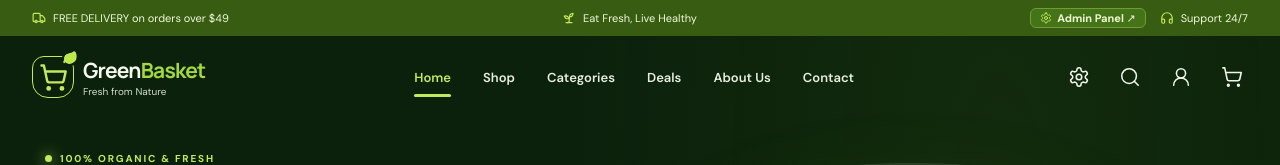
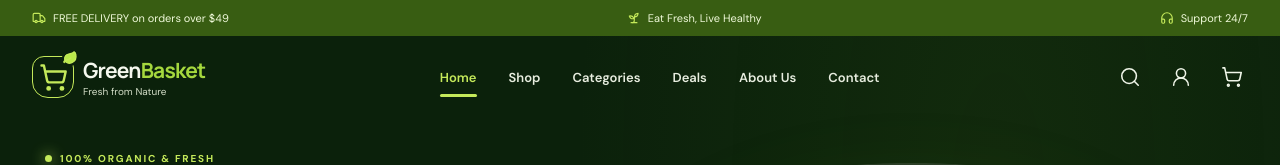
Before and after one commit to sazibkhan-me-6/GreenBasket, a React (Vite) app: page / in a window 1280 px wide. Shown: the top 165 px of the page. Built offline with nearby package versions, Linux system fonts and the light colour scheme; grey boxes are pictures that could not be loaded.

Commit message:
fix: hide admin panel from public screen and enable discreet shortcuts (Ctrl+Shift+A and #admin)

```diff
--- a/01-Frontend/src/main.jsx
+++ b/01-Frontend/src/main.jsx
@@ -3,7 +3,7 @@ import { createRoot } from 'react-dom/client';
 import {
   Leaf, Truck, Headphones, Search, UserRound, ShoppingCart, ArrowRight,
   ShieldCheck, Sprout, Heart, Menu, X, Star, CheckCircle2, Mail, Instagram,
-  Facebook, Youtube, Plus, Minus, Settings
+  Facebook, Youtube, Plus, Minus
 } from 'lucide-react';
 import './styles.css';
 
@@ -43,6 +43,31 @@ function App() {
   useEffect(() => {
     api.saveFavorites(favorites);
   }, [favorites]);
+
+  // Hidden admin access: Ctrl+Shift+A, Alt+A, or URL hash #admin
+  useEffect(() => {
+    const handleKeyDown = (e) => {
+      if (((e.ctrlKey || e.metaKey) && e.shiftKey && (e.key === 'A' || e.key === 'a')) || (e.altKey && (e.key === 'A' || e.key === 'a'))) {
+        e.preventDefault();
+        window.open('https://greenbasket-admin-panel.vercel.app/', '_blank', 'noopener,noreferrer');
+      }
+    };
+    window.addEventListener('keydown', handleKeyDown);
+
+    const checkHash = () => {
+      if (window.location.hash.toLowerCase() === '#admin') {
+        window.history.replaceState(null, '', window.location.pathname);
+        window.open('https://greenbasket-admin-panel.vercel.app/', '_blank', 'noopener,noreferrer');
+      }
+    };
+    checkHash();
+    window.addEventListener('hashchange', checkHash);
+
+    return () => {
+      window.removeEventListener('keydown', handleKeyDown);
+      window.removeEventListener('hashchange', checkHash);
+    };
+  }, []);
 
   const getProductPrice = (p) => (p && p.discountPrice && Number(p.discountPrice) > 0 && Number(p.discountPrice) < Number(p.price)) ? Number(p.discountPrice) : Number(p.price || 0);
 
@@ -107,30 +132,7 @@ function App() {
         <div className="top-inner">
           <span><Truck size={14}/> FREE DELIVERY on orders over $49</span>
           <span><Sprout size={14}/> Eat Fresh, Live Healthy</span>
-          <div style={{ display: 'flex', alignItems: 'center', gap: '14px' }}>
-            <a
-              href="https://greenbasket-admin-panel.vercel.app/"
-              target="_blank"
-              rel="noopener noreferrer"
-              style={{
-                background: '#457319',
-                color: '#effbd2',
-                border: '1px solid #6e9d30',
-                borderRadius: '6px',
-                padding: '2px 9px',
-                fontSize: '11px',
-                fontWeight: 700,
-                display: 'inline-flex',
-                alignItems: 'center',
-                gap: '5px',
-                textDecoration: 'none'
-              }}
-              title="Open GreenBasket Admin Panel"
-            >
-              <Settings size={12}/> Admin Panel ↗
-            </a>
-            <span><Headphones size={14}/> Support 24/7</span>
-          </div>
+          <span><Headphones size={14}/> Support 24/7</span>
         </div>
       </div>
 
@@ -163,18 +165,6 @@ function App() {
         </nav>
 
         <div className="header-actions">
-          {/* Admin Panel Direct Link */}
-          <a
-            href="https://greenbasket-admin-panel.vercel.app/"
-            target="_blank"
-            rel="noopener noreferrer"
-            className="icon-btn"
-            aria-label="Admin Panel"
-            title="Open GreenBasket Admin Panel"
-          >
-            <Settings size={20}/>
-          </a>
-
           {/* Search Trigger */}
           <button className="icon-btn" aria-label="Search" onClick={() => setSearchOpen(!searchOpen)}>
             <Search/>
@@ -469,14 +459,6 @@ function App() {
           <a href="#account" onClick={(e) => { e.preventDefault(); setAuthOpen(true); }}>
             My Account {currentUser ? `(${currentUser.name})` : ''}
           </a>
-          <a
-            href="https://greenbasket-admin-panel.vercel.app/"
-            target="_blank"
-            rel="noopener noreferrer"
-            style={{ color: 'var(--lime)', fontWeight: 600 }}
-          >
-            Admin Panel ↗
-          </a>
           <a href="#contact">Track Order</a>
           <a href="#contact">Shipping & Delivery</a>
           <a href="#contact">Returns & Refunds</a>
@@ -501,7 +483,7 @@ function App() {
           <p><ShieldCheck size={14}/> Secure checkout</p>
         </div>
         <div className="copyright">
-          © 2026 GreenBasket. All rights reserved. <span>Made with <Heart size={12} fill="currentColor"/> for fresh living.</span>
+          © 2026 GreenBasket. All rights reserved. <span>Made with <Heart size={12} fill="currentColor" style={{ cursor: 'default' }} onClick={(e) => { if (e.detail === 3) window.open('https://greenbasket-admin-panel.vercel.app/', '_blank', 'noopener,noreferrer'); }}/> for fresh living.</span>
         </div>
       </footer>
 
--- a/04-Authentication/AuthModal.jsx
+++ b/04-Authentication/AuthModal.jsx
@@ -1,5 +1,5 @@
 import React, { useState } from 'react';
-import { X, UserRound, Lock, Mail, ShieldCheck, CheckCircle2, LogOut, Settings } from 'lucide-react';
+import { X, UserRound, Lock, Mail, ShieldCheck, CheckCircle2, LogOut } from 'lucide-react';
 
 export default function AuthModal({ isOpen, onClose, onLoginSuccess, currentUser, onLogout }) {
   const [tab, setTab] = useState('login'); // 'login' or 'register'
@@ -91,28 +91,6 @@ export default function AuthModal({ isOpen, onClose, onLoginSuccess, currentUser
               </div>
             </div>
 
-            <div style={{ display: 'flex', flexDirection: 'column', gap: '8px' }}>
-              <a
-                href="https://greenbasket-admin-panel.vercel.app/"
-                target="_blank"
-                rel="noopener noreferrer"
-                style={{
-                  display: 'flex',
-                  alignItems: 'center',
-                  justifyContent: 'center',
-                  gap: '6px',
-                  padding: '11px',
-                  borderRadius: '12px',
-                  background: '#396515',
-                  color: '#ffffff',
-                  textDecoration: 'none',
-                  fontSize: '12px',
-                  fontWeight: 700
-                }}
-              >
-                <Settings size={15}/> Open Admin Panel ↗
-              </a>
-
             <button
               type="button"
               onClick={() => {
@@ -137,7 +115,6 @@ export default function AuthModal({ isOpen, onClose, onLoginSuccess, currentUser
             >
               <LogOut size={15}/> Sign Out
             </button>
-            </div>
           </div>
         ) : (
           <>
```
Lines whose indentation alone changed are shown as unchanged.
